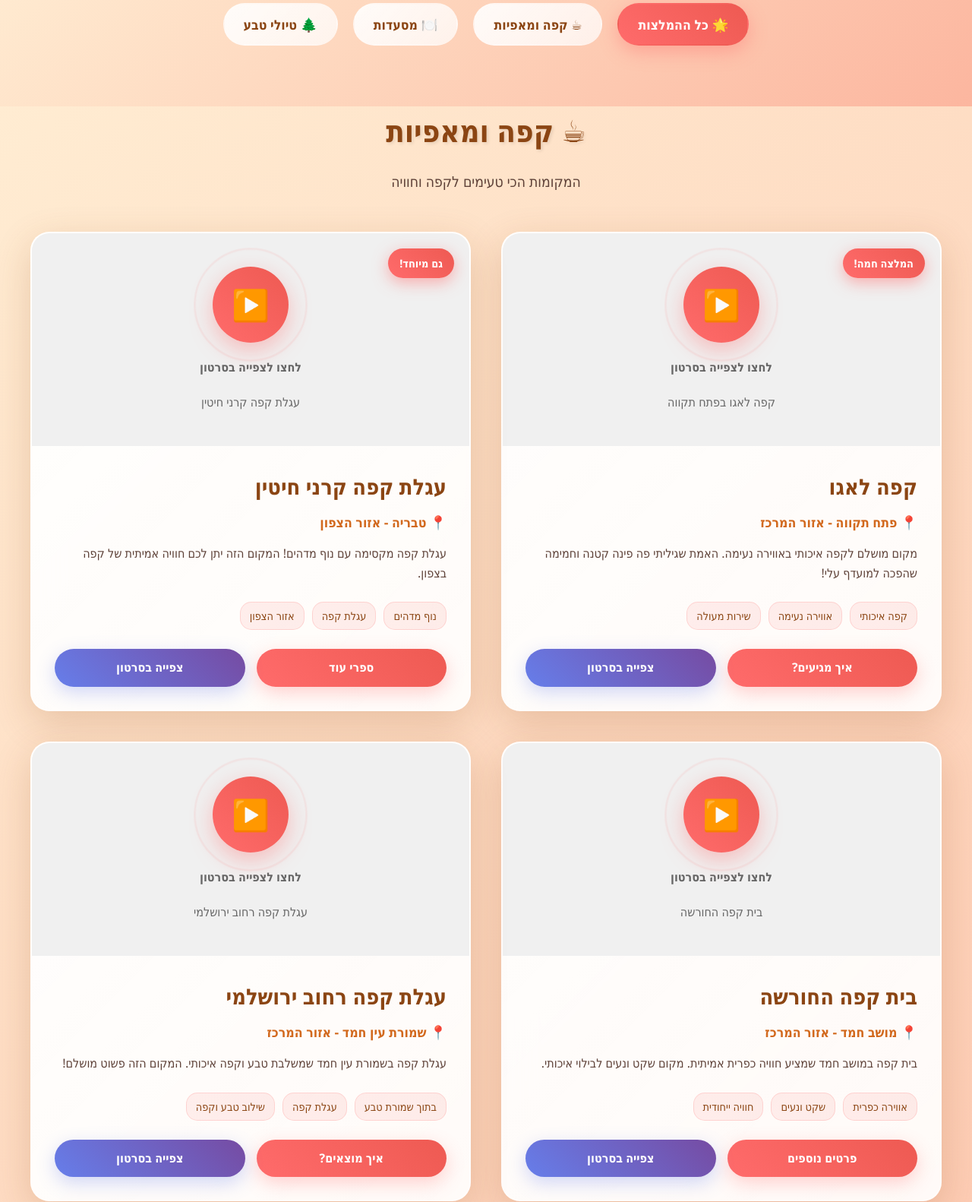
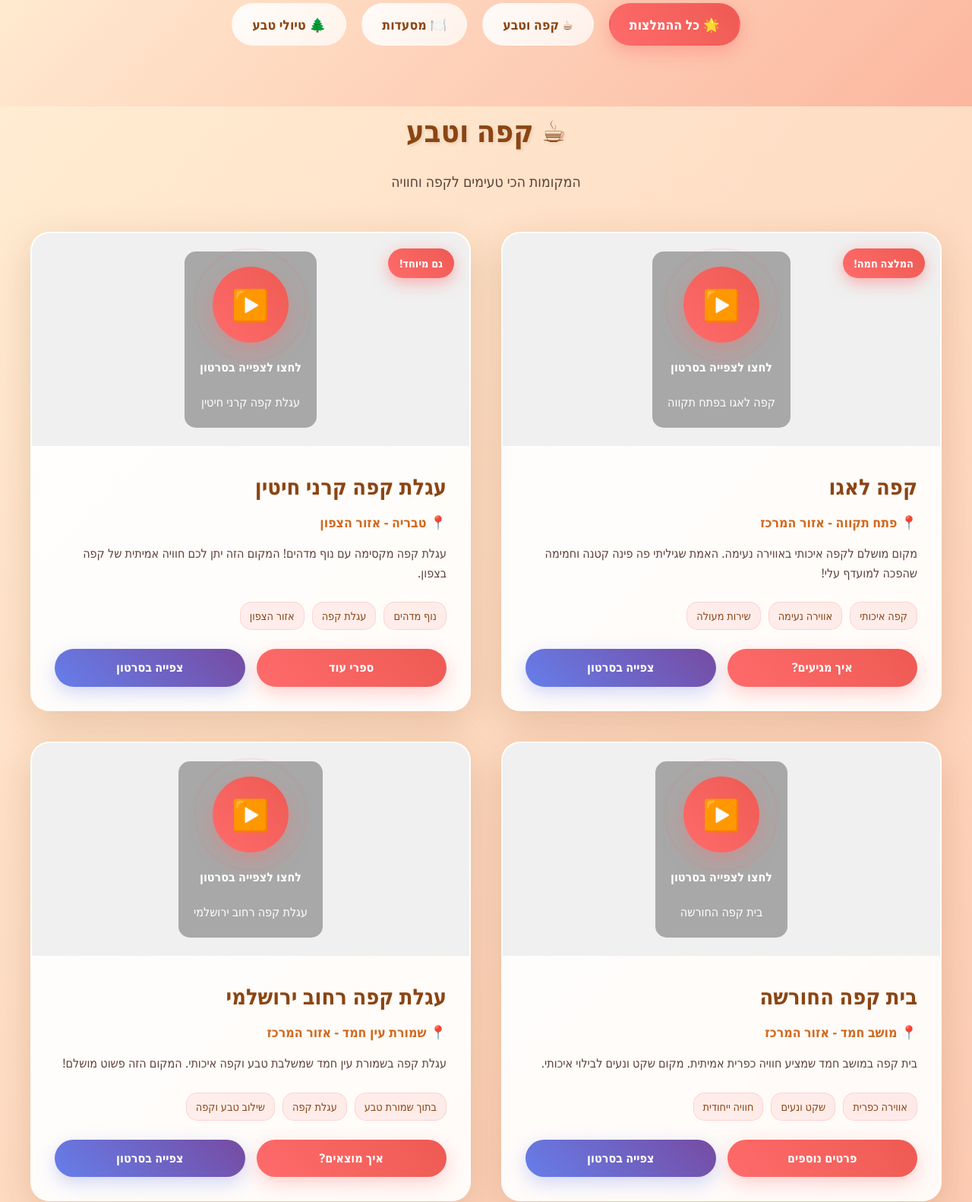
Before and after one commit to masasherut-netizen/michal-on-the-map, a plain HTML site: page recommendations.html in a window 1280 px wide. Shown: the part 458-2040 px from the top of the page at 76% size. Drawn offline with Linux system fonts and the light colour scheme.

Commit message:
Update recommendations.html
עדכון עמוד המלצות

```diff
--- a/recommendations.html
+++ b/recommendations.html
@@ -254,6 +254,7 @@
             box-shadow: 0 25px 70px rgba(139, 69, 19, 0.3);
         }
 
+        /* Image placeholder for background images */
         .recommendation-video {
             width: 100%;
             height: 280px;
@@ -265,6 +266,9 @@
             cursor: pointer;
             transition: all 0.3s ease;
             overflow: hidden;
+            /* This is where the background image will be placed */
+            background-size: cover;
+            background-position: center;
         }
 
         .recommendation-video:hover {
@@ -278,6 +282,9 @@
             gap: 20px;
             color: #666;
             text-align: center;
+            background: rgba(0,0,0,0.3);
+            padding: 20px;
+            border-radius: 15px;
         }
 
         .play-button {
@@ -559,7 +566,7 @@
         <div class="container">
             <div class="filter-tabs">
                 <div class="filter-tab active" onclick="showCategory('all', this)">🌟 כל ההמלצות</div>
-                <div class="filter-tab" onclick="showCategory('coffee', this)">☕ קפה ומאפיות</div>
+                <div class="filter-tab" onclick="showCategory('coffee', this)">☕ קפה וטבע</div>
                 <div class="filter-tab" onclick="showCategory('restaurants', this)">🍽️ מסעדות</div>
                 <div class="filter-tab" onclick="showCategory('nature', this)">🌲 טיולי טבע</div>
             </div>
@@ -571,7 +578,7 @@
         <div class="container">
             <!-- Coffee Category -->
             <div class="category-section" id="coffee">
-                <h2 class="section-title">☕ קפה ומאפיות</h2>
+                <h2 class="section-title">☕ קפה וטבע</h2>
                 <p class="section-subtitle">המקומות הכי טעימים לקפה וחוויה</p>
 
                 <div class="recommendations-grid">
@@ -581,8 +588,8 @@
                         <div class="recommendation-video" onclick="openVideo('https://youtu.be/0Nw2NlLbWeY?si=4yxvr9r-ixJBOjne')">
                             <div class="video-placeholder">
                                 <div class="play-button">▶️</div>
-                                <p><strong>לחצו לצפייה בסרטון</strong></p>
-                                <p>קפה לאגו בפתח תקווה</p>
+                                <p style="color: white;"><strong>לחצו לצפייה בסרטון</strong></p>
+                                <p style="color: white;">קפה לאגו בפתח תקווה</p>
                             </div>
                         </div>
                         <div class="recommendation-content">
@@ -607,8 +614,8 @@
                         <div class="recommendation-video" onclick="openVideo('https://youtube.com/shorts/3P_rAzqC1EU?si=CQvYdVK9poKKuMSJ')">
                             <div class="video-placeholder">
                                 <div class="play-button">▶️</div>
-                                <p><strong>לחצו לצפייה בסרטון</strong></p>
-                                <p>עגלת קפה קרני חיטין</p>
+                                <p style="color: white;"><strong>לחצו לצפייה בסרטון</strong></p>
+                                <p style="color: white;">עגלת קפה קרני חיטין</p>
                             </div>
                         </div>
                         <div class="recommendation-content">
@@ -632,8 +639,8 @@
                         <div class="recommendation-video" onclick="openVideo('https://youtube.com/shorts/3P_rAzqC1EU?si=6ZXgZQ6vLgg4Gp6h')">
                             <div class="video-placeholder">
                                 <div class="play-button">▶️</div>
-                                <p><strong>לחצו לצפייה בסרטון</strong></p>
-                                <p>בית קפה החורשה</p>
+                                <p style="color: white;"><strong>לחצו לצפייה בסרטון</strong></p>
+                                <p style="color: white;">בית קפה החורשה</p>
                             </div>
                         </div>
                         <div class="recommendation-content">
@@ -657,8 +664,8 @@
                         <div class="recommendation-video" onclick="openVideo('https://youtube.com/shorts/6b9oLpZhh6s?si=6ghsy23aUWPCwdyl')">
                             <div class="video-placeholder">
                                 <div class="play-button">▶️</div>
-                                <p><strong>לחצו לצפייה בסרטון</strong></p>
-                                <p>עגלת קפה רחוב ירושלמי</p>
+                                <p style="color: white;"><strong>לחצו לצפייה בסרטון</strong></p>
+                                <p style="color: white;">עגלת קפה רחוב ירושלמי</p>
                             </div>
                         </div>
                         <div class="recommendation-content">
@@ -691,8 +698,8 @@
                         <div class="recommendation-video" onclick="openVideo('https://youtube.com/shorts/vi7q7jUPJ5w?si=Em_234VUQm89K2CX')">
                             <div class="video-placeholder">
                                 <div class="play-button">▶️</div>
-                                <p><strong>לחצו לצפייה בסרטון</strong></p>
-                                <p>פארק הדרים ברחובות</p>
+                                <p style="color: white;"><strong>לחצו לצפייה בסרטון</strong></p>
+                                <p style="color: white;">פארק הדרים ברחובות</p>
                             </div>
                         </div>
                         <div class="recommendation-content">
@@ -718,8 +725,8 @@
                         <div class="recommendation-video">
                             <div class="video-placeholder">
                                 <div class="play-button" style="background: #888;">🌿</div>
-                                <p><strong>המלצות נוספות בקרוב</strong></p>
-                                <p>מקומות טבע נוספים</p>
+                                <p style="color: white;"><strong>המלצות נוספות בקרוב</strong></p>
+                                <p style="color: white;">מקומות טבע נוספים</p>
                             </div>
                         </div>
                         <div class="recommendation-content">
@@ -749,8 +756,8 @@
                         <div class="recommendation-video">
                             <div class="video-placeholder">
                                 <div class="play-button" style="background: #888;">🍴</div>
-                                <p><strong>המלצות מסעדות בקרוב</strong></p>
-                                <p>המקומות הכי טעימים</p>
+                                <p style="color: white;"><strong>המלצות מסעדות בקרוב</strong></p>
+                                <p style="color: white;">המקומות הכי טעימים</p>
                             </div>
                         </div>
                         <div class="recommendation-content">
```
